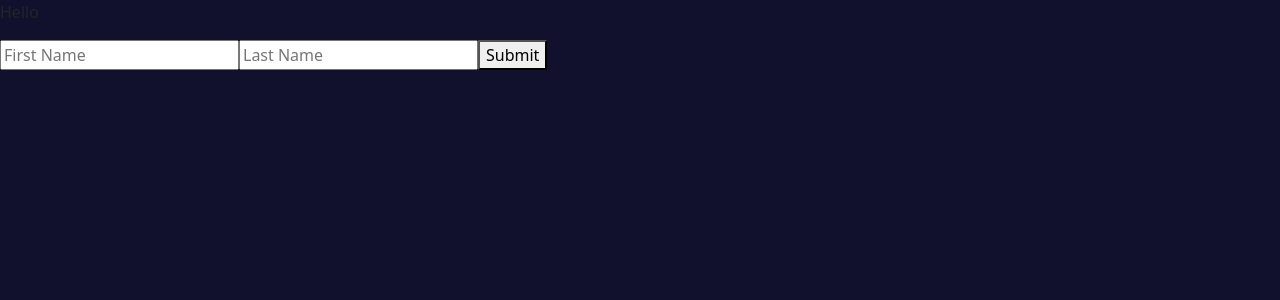
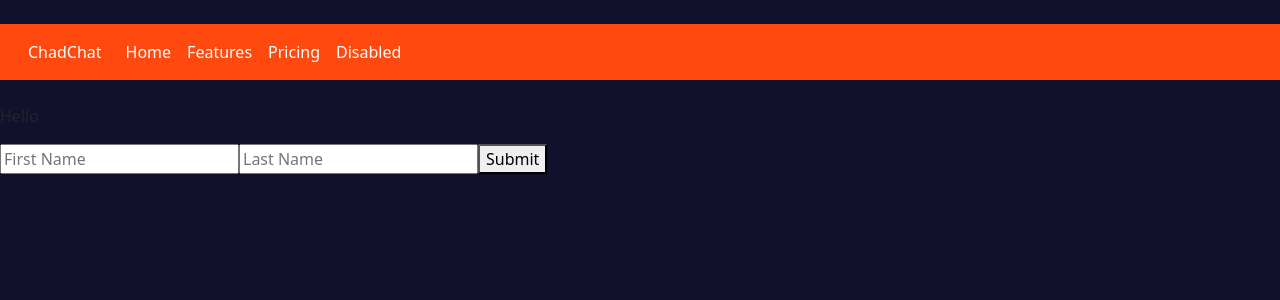
Before and after one commit to taylor67469/chadChat, a React (Create React App) app in the folder client/: page /login in a window 1280 px wide. Shown: the top 300 px of the page. Built offline with nearby package versions, Linux system fonts and the light colour scheme.

Commit message:
navbar added to App.js

```diff
--- a/client/src/App.js
+++ b/client/src/App.js
@@ -8,6 +8,8 @@ import Login from "./pages/Login";
 import ChatRoom from "./pages/chatroom";
 import Home from "./pages/home"
 import API from "./utils/API"
+import Navbar from "./pages/navbar"
+
 function App() {
   const [loggedIn, setLoggedIn] = useState(true);  //we need Xavier's code to set the loggedIn variable
   // useEffect(()=>{
@@ -21,6 +23,7 @@ function App() {
   return (
     <Router>
       <div>
+      <Navbar />
         <Switch>
           <Route exact path={"/"}>
           {loggedIn ? <Home/> :<Redirect to = '/signup'/>}
--- a/client/src/pages/home.js
+++ b/client/src/pages/home.js
@@ -4,7 +4,7 @@ function Home(){
     return(
         <>
         {/* start of nav */}
-        <br/>
+        {/* <br/>
         <nav className="navbar navbar-expand-lg navbar-light navstyle">
     <div className="container-fluid">
       <a className="nav-link active navtext" href="/some/valid/uri">ChadChat</a>
@@ -29,7 +29,7 @@ function Home(){
       </div>
     </div>
   </nav>
-  <br></br>
+  <br></br> */}
   {/* end of nav */}
 
   <div className="container-fluid main-center">
--- /dev/null
+++ b/client/src/pages/navbar.js
@@ -0,0 +1,38 @@
+import React from "react";
+// import { Link } from "react-router-dom";
+// import "./navbar.css";
+
+function Navbar() {
+  return (
+      <>
+      <br/>
+    <nav className="navbar navbar-expand-lg navbar-light navstyle">
+    <div className="container-fluid">
+      <a className="nav-link active navtext" href="/some/valid/uri">ChadChat</a>
+      <button className="navbar-toggler" type="button" data-bs-toggle="collapse" data-bs-target="#navbarNav" aria-controls="navbarNav" aria-expanded="false" aria-label="Toggle navigation">
+        <span className="navbar-toggler-icon"></span>
+      </button>
+      <div className="collapse navbar-collapse" id="navbarNav">
+        <ul className="navbar-nav">
+          <li className="nav-item">
+            <a className="nav-link navtext" aria-current="page" href="/some/valid/uri">Home</a>
+          </li>
+          <li className="nav-item">
+            <a className="nav-link navtext" href="/some/valid/uri">Features</a>
+          </li>
+          <li className="nav-item">
+            <a className="nav-link navtext" href="/some/valid/uri">Pricing</a>
+          </li>
+          <li className="nav-item">
+            <a className="nav-link navtext" href="/some/valid/uri" tabindex="-1" aria-disabled="true">Disabled</a>
+          </li>
+        </ul>
+      </div>
+    </div>
+  </nav>
+  <br></br>
+  </>
+  );
+}
+
+export default Navbar;
```
Also changed, not shown: client/src/pages/navbar.css (added).
